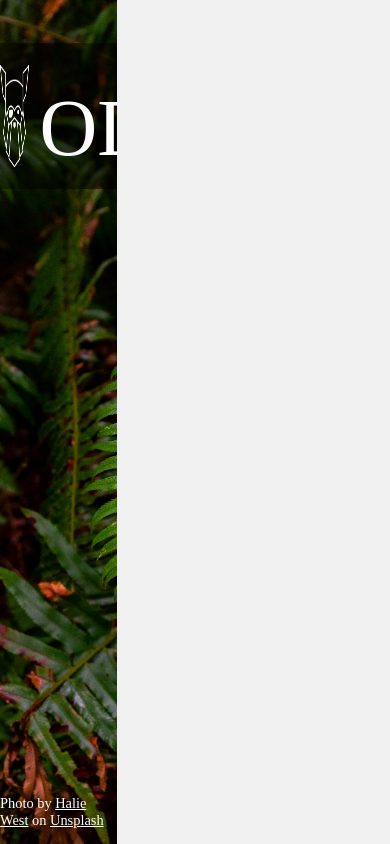
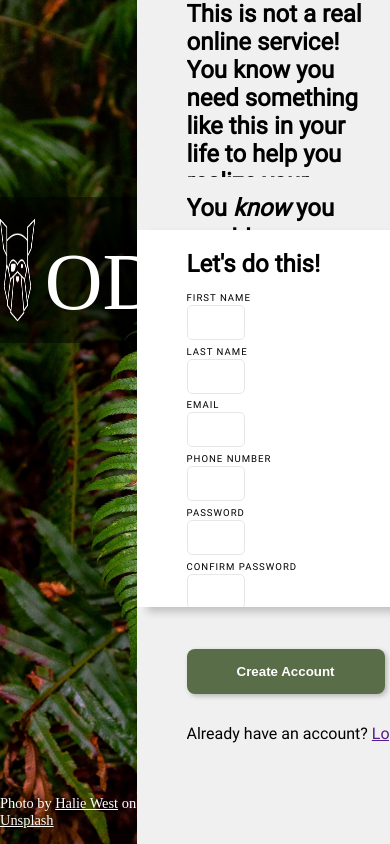
Before and after one commit to fshakoor/sign-up-form, a plain HTML site: page index.html in a window 390 px wide. Drawn offline with Linux system fonts and the light colour scheme.

Commit message:
Added majority of styling, including responsive sizing

```diff
--- a/index.html
+++ b/index.html
@@ -14,7 +14,51 @@
         </div>
         <div class="credit">Photo by <a href="https://unsplash.com/@haliewestphoto">Halie West</a> on <a href="https://unsplash.com/photos/green-leaf-plant-in-close-up-photography-25xggax4bSA">Unsplash</a></div>
     </div>
-    <div class="right"></div>
+    <div class="right">
+        <div class="top-text">
+            <p class="first-top-text">This is not a real online service! You know you need something like this in your life to help you realize your deepest dreams. Sign up <em>now</em> to get started.</p>
+            <p class="second-top-text">You <em>know</em> you want to.</p>
+        </div>
+        <form action="/top-handling-form-page" method="post">
+                <legend>Let's do this!</legend>
+
+                <div class="inputs">
+                    <div class="label-and-input-combo">
+                        <label for="first_name">FIRST NAME</label>
+                        <input type="text" id="first_name" name="first_name" />
+                    </div>
+
+                    <div class="label-and-input-combo">
+                        <label for="last_name">LAST NAME</label>
+                        <input type="text" id="last_name" name="last_name" />
+                    </div>
+
+                    <div class="label-and-input-combo">
+                        <label for="email">EMAIL</label>
+                        <input type="email" id="email" name="email" />
+                    </div>
+
+                    <div class="label-and-input-combo">
+                        <label for="phone_number">PHONE NUMBER</label>
+                        <input type="tel" id="phone_number" name="phone_number" />
+                    </div>
+
+                    <div class="label-and-input-combo">
+                        <label for="password">PASSWORD</label>
+                        <input type="password" id="password" name="password" />
+                    </div>
+
+                    <div class="label-and-input-combo">
+                        <label for="confirm_password">CONFIRM PASSWORD</label>
+                        <input type="password" id="confirm_password" name="confirm_password" />
+                    </div>
+                </div>
+        </form>
+        <div class="bottom">
+            <button type="submit">Create Account</button>
+            <p class="login">Already have an account? <a href="">Log in</a></p>
+        </div>
+    </div>
     <script src="app.js"></script>
 </body>
 </html>
--- a/style.css
+++ b/style.css
@@ -1,7 +1,18 @@
+:root {
+    --header: 33vh;
+    --footer: 33vh;
+    --main: calc(100vh - calc(var(--header) + var(--footer)));
+    }
+
 * {
     box-sizing: border-box;
     overflow: hidden;
 }
+
+@font-face {
+    font-family: "Roboto";
+    src: url("Roboto-Regular.ttf");
+  }
 
 html, body {
     height: 100%;
@@ -16,16 +27,20 @@ body {
     background-image: url('assets/leaves.jpg');
     background-size: cover;
     height: 100%;
-    width: 30vw;
+    width: 35vw;
     display: flex;
-    justify-content:flex-end;
+    justify-content:space-evenly;
     align-items: center;
     flex-direction: column;
 }
+
 .right {
     background-color: #f0f0f0;
     height: 100%;
-    width: 70vw;
+    width: 65vw;
+    display: flex;
+    flex-direction: column;
+    justify-content: center;
 }
 
 .logo-container {
@@ -37,7 +52,7 @@ body {
     align-items: center;
     padding: 15px 0;
     gap: 10px;
-    transform: translateY(-415%);
+    transform: translateY(-18vh);
 }
 
 .logo-container img {
@@ -59,6 +74,107 @@ body {
 }
 
 .credit {
+    position: absolute;
     margin: 0;
     padding: 0 0 15px 0;
+    bottom: 0;
 }
+
+.top-text, button, .login {
+    margin-left: 50px;
+}
+
+.first-top-text, .second-top-text, form legend {
+    font-weight: 900;
+    font-size: 1.5rem;
+    margin: 0;
+}
+
+.first-top-text, .second-top-text {
+    text-wrap:wrap;
+}
+
+form legend {
+    padding: 0 0 10px 0;
+}
+
+button {
+    width: max-content;
+    padding: 15px 50px;
+    border-radius: 8px;
+    border: 0;
+    background-color: #596D48;
+    color: white;
+    font-weight: 600;
+    box-shadow: 2px 2px 5px rgb(0,0,0,0.25);
+}
+
+.top-text {
+    display: flex;
+    justify-content: center;
+    flex-direction: column;
+    width: 50vw;
+    height: var(--header);
+    gap: 2vh;
+}
+
+form {
+    background-color: white;
+    padding: 20px 0 0 50px;
+    box-shadow: 10px 5px 8px rgb(0,0,0,0.2);
+    display: flex;
+    flex-direction: column;
+    justify-content: center;
+    height: max-content;
+    gap: 10px;
+}
+
+.inputs {
+    display: flex;
+    gap: 1.5vw;
+    flex-wrap: wrap;
+    width: 60%;
+    padding-bottom: 8vh;
+}
+
+.bottom {
+    padding-top: 5vh;
+    width: 100vw;
+    height: var(--footer);
+    display: flex;
+    gap: 30px;
+    flex-direction: column;
+}
+
+.right p, form {
+    font-family: "Roboto";
+}
+
+.login {
+    padding: 0;
+    margin-top: 0;
+    margin-bottom: 0;
+}
+
+.label-and-input-combo {
+    display: flex;
+    flex-direction: column;
+}
+
+.inputs label {
+    font-size: 0.6rem;
+    letter-spacing: 1px;
+    padding-bottom: 2px;
+}
+
+.inputs input {
+    padding: 2px 5px 2px 5px;
+    width: 15vw;
+    min-height: 35px;
+    border: 1px solid #E5E7EB;
+    border-radius: 5px;
+}
+
+#first_name, #email, #password {
+    margin-right: 3vw;
+}
```
Also changed, not shown: Roboto-Regular.ttf (added).
